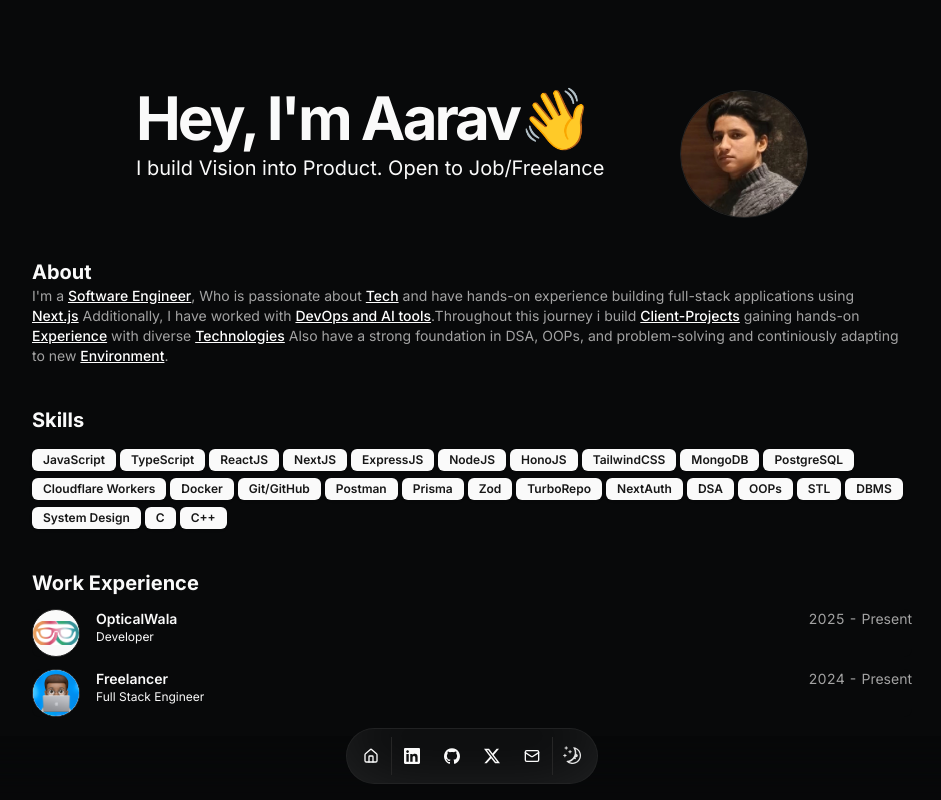
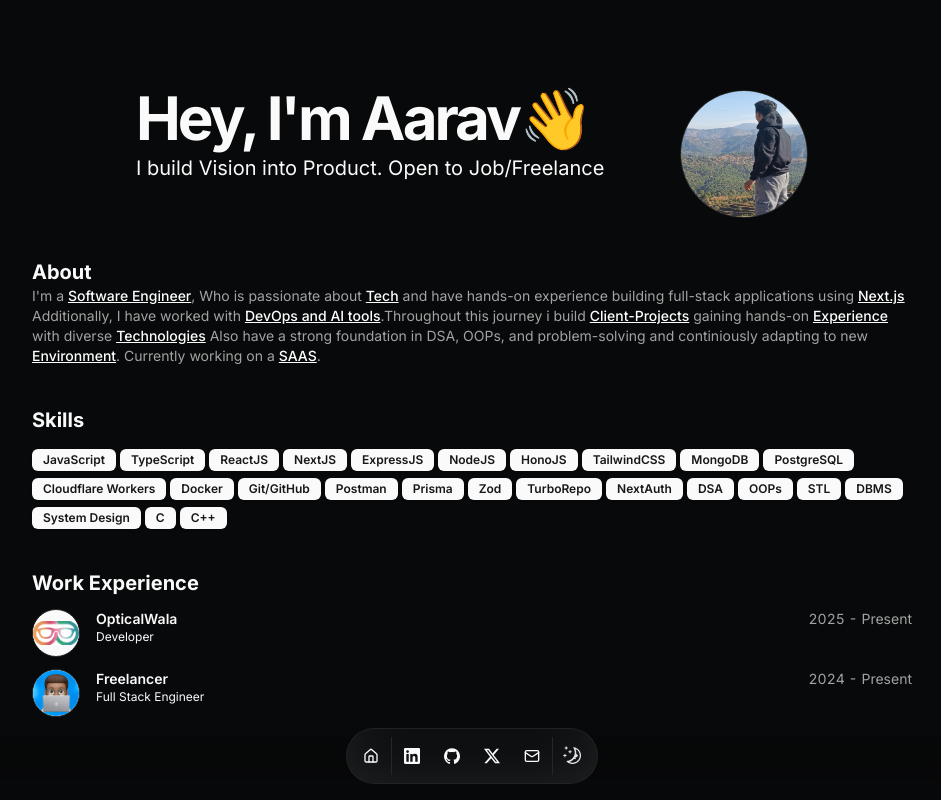
Before and after one commit to Aarav-Rawat/Portfolio_2_Next.js, a Next.js app: page / in a window 1280 px wide. Shown: the top 800 px of the page, without its empty margins (168-1109 px from the left). Built offline with nearby package versions, Linux system fonts and the light colour scheme.

Commit message:
pfp and des change

```diff
--- a/src/data/resume.tsx
+++ b/src/data/resume.tsx
@@ -6,15 +6,15 @@
 
   name: "Aarav",
   initials: "AR",
-  url: "https://linktr.ee/AaravRawat",
+  url: "https://bento.me/AaravRawat",
   location: "Dill, India",
   locationLink: "https://www.google.com/maps/place/NewDelhi",
   description:
     "I build Vision into Product. Open to Job/Freelance",
   summary:
-    "I'm a [Software Engineer](/#projects), Who is passionate about [Tech](/#skills) and have hands-on experience building full-stack applications using [Next.js](/#skills) Additionally, I have worked with [DevOps and AI tools](/#skills).Throughout this journey i build [Client-Projects](/#projects) gaining hands-on [Experience](/#skills) with diverse [Technologies](/#skills) Also have a strong foundation in DSA, OOPs, and problem-solving and continiously adapting to new [Environment](/#skills).",
+    "I'm a [Software Engineer](/#projects), Who is passionate about [Tech](/#skills) and have hands-on experience building full-stack applications using [Next.js](/#skills) Additionally, I have worked with [DevOps and AI tools](/#skills).Throughout this journey i build [Client-Projects](/#projects) gaining hands-on [Experience](/#skills) with diverse [Technologies](/#skills) Also have a strong foundation in DSA, OOPs, and problem-solving and continiously adapting to new [Environment](/#skills). Currently working on a [SAAS](/#projects).",
 
-  avatarUrl: "/me.jpg",
+  avatarUrl: "/pfp2.png",
 
   skills: [
     "JavaScript",
```
Also changed, not shown: public/pfp2.png (added).
